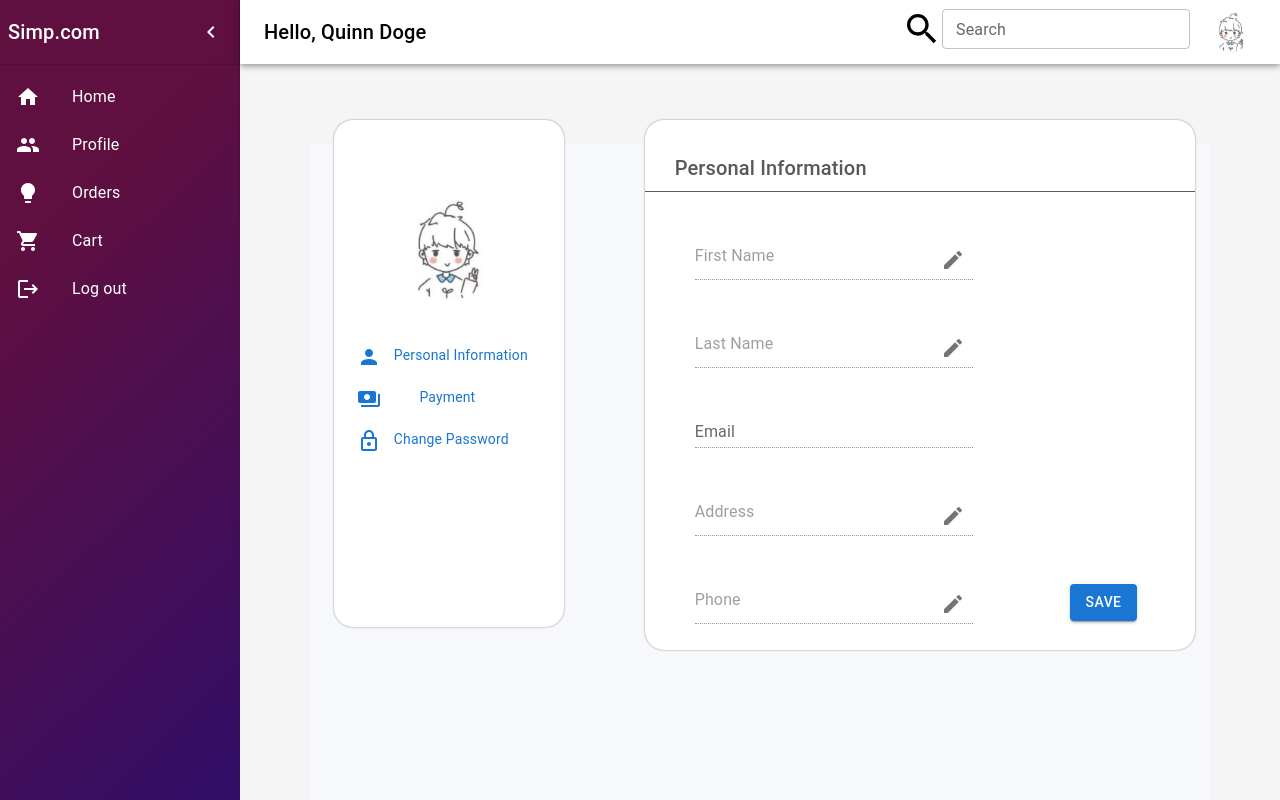
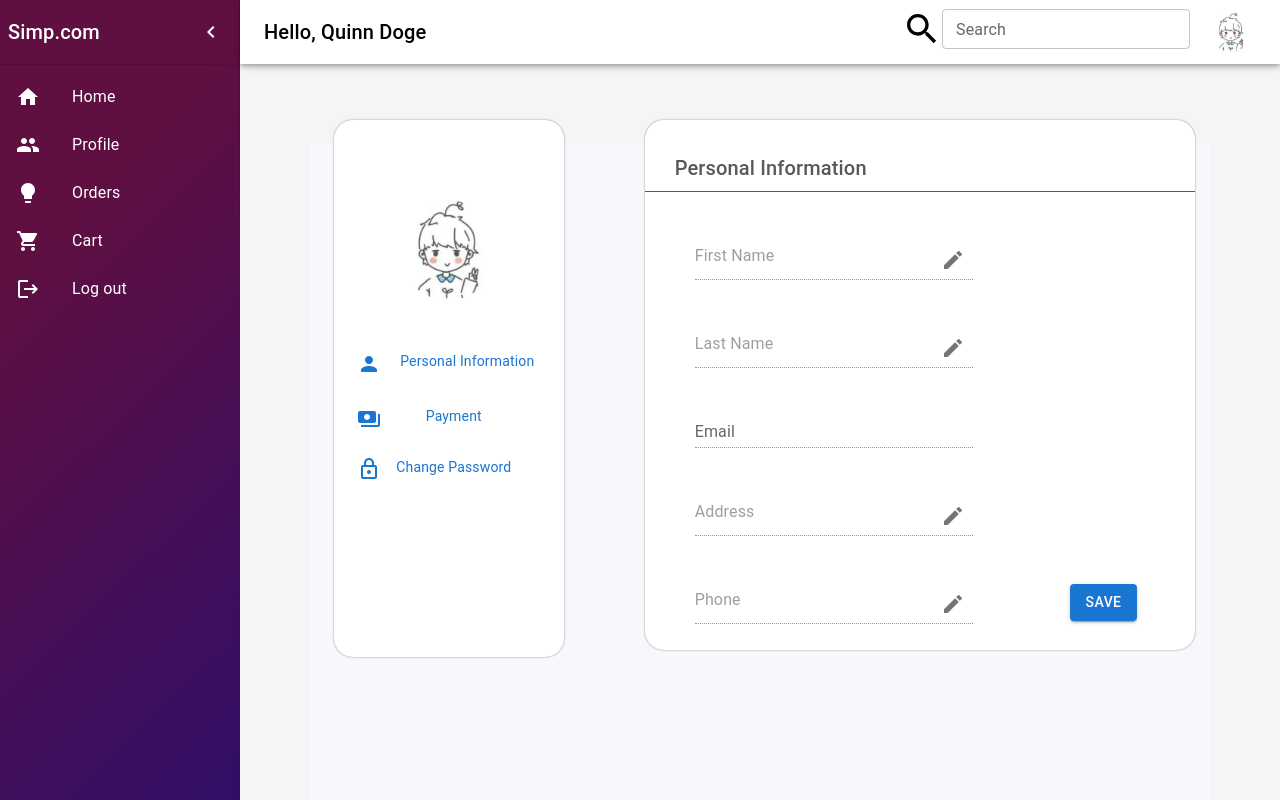
Before and after one commit to royroyzhong/Simp.Com, a React (Create React App) app in the folder frontend/: page /userX/profile in a window 1280 px wide. Built offline with nearby package versions, Linux system fonts and the light colour scheme; no server answers.

Commit message:
fix bug, improve ui

```diff
--- a/frontend/src/component/navigator/BuyerNavigationList.js
+++ b/frontend/src/component/navigator/BuyerNavigationList.js
@@ -49,6 +49,7 @@ export default function BuyerNavigationList() {
           <ListItemButton
             sx={{ color: "#ffffff" }}
             selected={active}
+            key={id}
             onClick={() => handeOnClick(id, path)}
           >
             <ListItemIcon sx={{ color: "#ffffff" }}>{icon}</ListItemIcon>
--- a/frontend/src/component/profileComponent/ProfileLeftContent.js
+++ b/frontend/src/component/profileComponent/ProfileLeftContent.js
@@ -58,6 +58,7 @@ function ProfileLeftContent(props) {
           gutterBottom
           sx={{
             marginLeft: "1vw",
+            padding: "0.5vw",
           }}
         >
           Personal Information
@@ -77,6 +78,7 @@ function ProfileLeftContent(props) {
           gutterBottom
           sx={{
             marginLeft: "3vw",
+            padding: "0.5vw",
           }}
         >
           Payment
@@ -96,6 +98,7 @@ function ProfileLeftContent(props) {
           gutterBottom
           sx={{
             marginLeft: "1vw",
+            padding: "0.2vw",
           }}
         >
           Change Password
```
